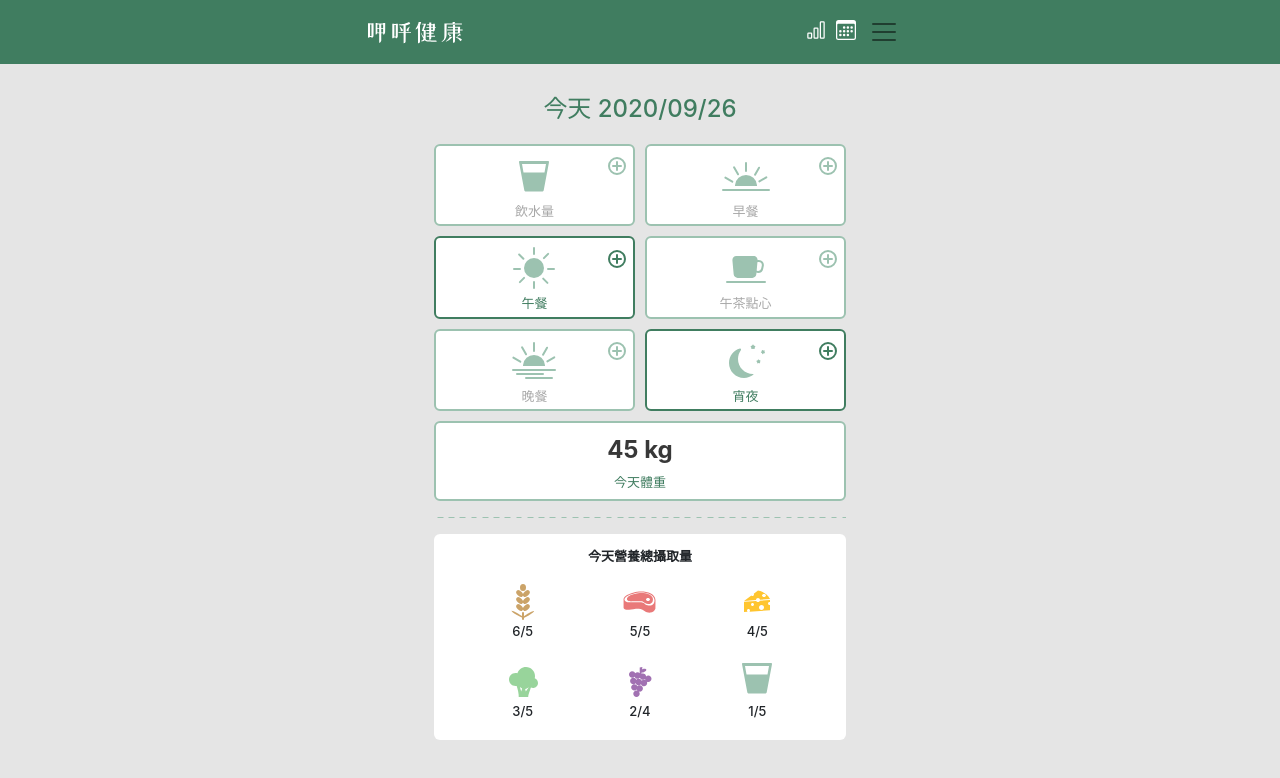
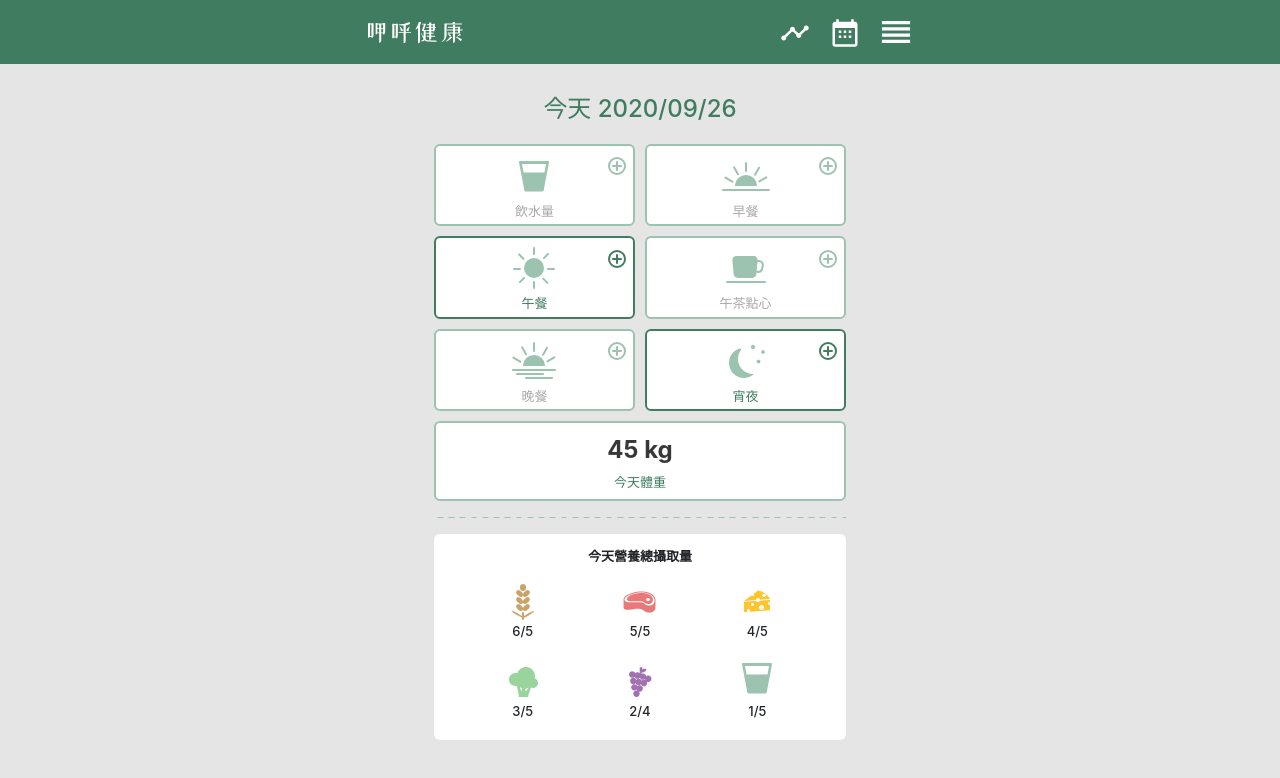
Before and after one commit to yachen168/Healthy-Eating, a Vue app: page /recording/states in a window 1280 px wide. Shown: the top 778 px of the page. Built offline with nearby package versions, Linux system fonts and the light colour scheme.

Commit message:
refactor: replace b-icon with .svg in navbar

```diff
--- a/src/views/recording/Entry.vue
+++ b/src/views/recording/Entry.vue
@@ -2,8 +2,8 @@
   <div>
     <Navbar>
       <div>
-        <b-icon icon="bar-chart"></b-icon>
-        <b-icon icon="calendar3"></b-icon>
+        <img src="@/assets/images/ic_chart.svg" alt="圖表" />
+        <img src="@/assets/images/ic_calendar.svg" alt="行事曆" />
         <!-- ===== 漢堡選單按鈕 ==== -->
         <b-navbar toggleable class="p-0 d-inline">
           <b-navbar-toggle target="nav-collapse" v-b-toggle.sidebar-backdrop>
@@ -29,16 +29,21 @@ export default {
 </script>
 
 <style lang="scss" scoped>
-svg {
-  font-size: 20px;
-  color: #fff;
+.navbar {
+  img {
+    margin-right: 20px;
+    cursor: pointer;
+  }
 }
-svg + svg {
-  margin-left: 10px;
-}
-::v-deep .navbar-light .navbar-toggler {
-  color: #fff;
-  border-color: transparent;
-  outline: none;
+
+::v-deep .navbar-light {
+  .navbar-toggler {
+    padding: 0;
+    border-color: transparent;
+    outline: none;
+  }
+  .navbar-toggler-icon {
+    background-image: url("~@/assets/images/ic_burger.svg");
+  }
 }
 </style>
```
Also changed, not shown: src/assets/images/ic_burger.svg (added).
